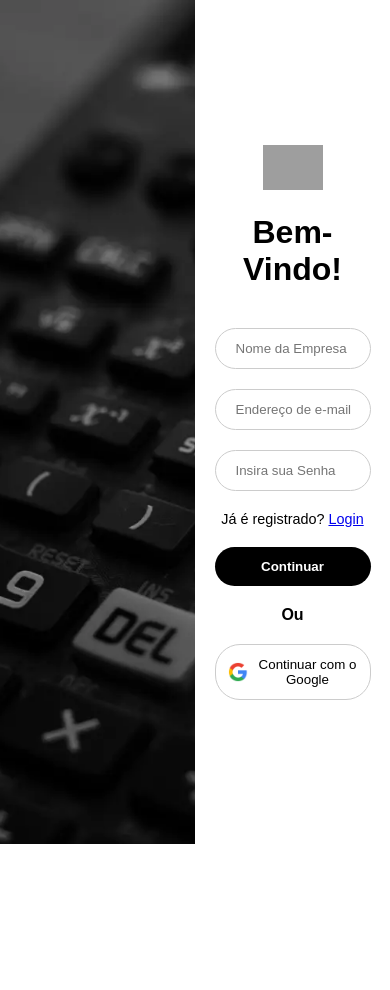
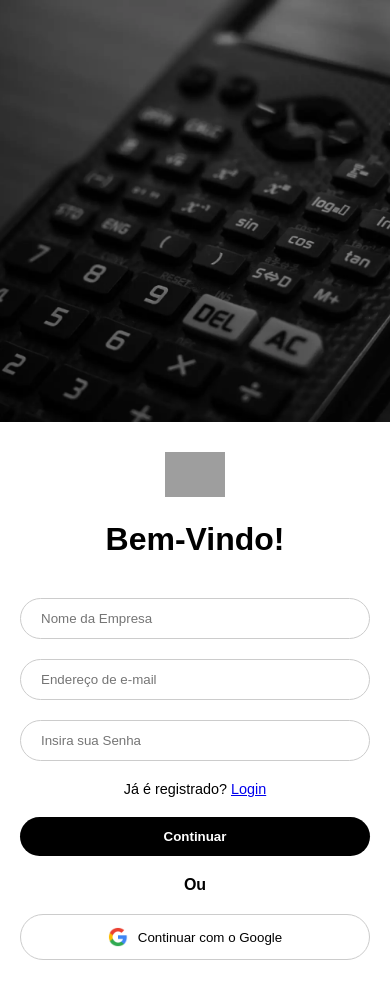
Before and after one commit to CesarJulio15/DECKLOGISTIC, a PHP site: page /php/login.php in a window 390 px wide. Before the commit the page ends 844 px from the top, so only its background shows below. Run offline with PHP 8.4, Linux system fonts and the light colour scheme; grey boxes are pictures that could not be loaded.

Commit message:
responsa

```diff
--- a/css/login.css
+++ b/css/login.css
@@ -90,3 +90,30 @@ input {
   font-size: 0.9em;
   margin: 10px 0;
 }
+
+@media (max-width: 768px) {
+  .container {
+    flex-direction: column;
+  }
+
+  .left-side, .right-side {
+    flex: none;
+    width: 100%;
+    height: 50vh;
+  }
+
+  .left-side {
+    background-position: center;
+    background-size: cover;
+  }
+
+  .right-side {
+    height: auto;
+    padding: 30px 20px;
+  }
+
+  .form-container {
+    width: 100%;
+    max-width: 100%;
+  }
+}
```
